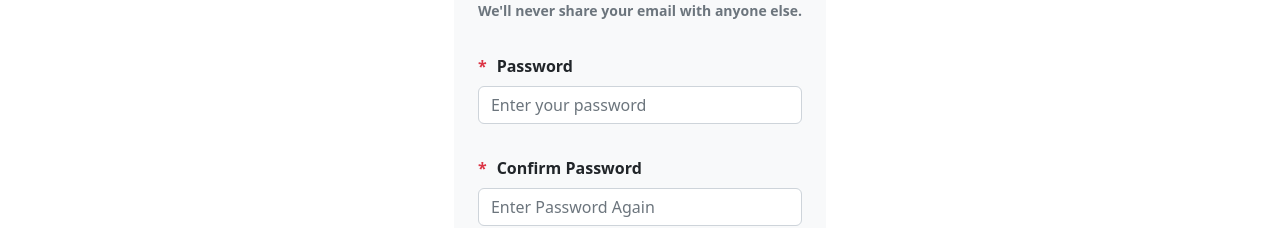
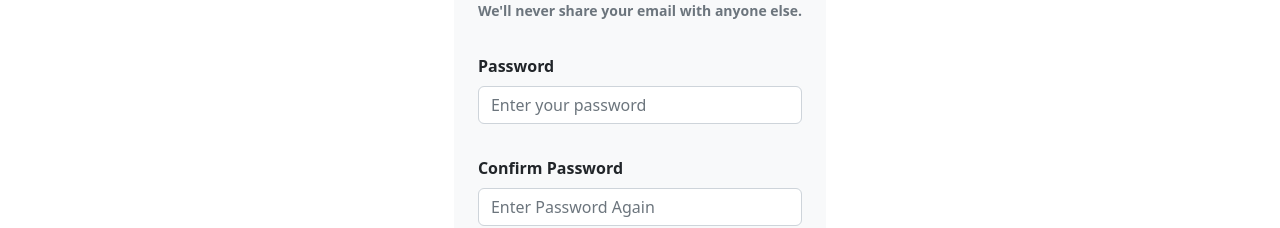
Before and after one commit to alaska25/mbctoda, a React (Create React App) app: page /register in a window 1280 px wide. Shown: the part 573-801 px from the top of the page. Built offline with nearby package versions, Linux system fonts and the light colour scheme; no server answers; a web font is replaced by a local one.

Commit message:
new code

```diff
--- a/src/pages/Register.js
+++ b/src/pages/Register.js
@@ -172,13 +172,13 @@ export default function Register(){
 						      </Form.Group>
 
 						      <Form.Group className="p-3" controlId="password1">
-						        <Form.Label>Password<span className="text-danger">*</span>
+						        <Form.Label>Password
 						        </Form.Label>
 						        <Form.Control type="password" placeholder="Enter your password" value={password1} onChange={e => setPassword1(e.target.value)}/>
 						      </Form.Group>
 
 						      <Form.Group className="p-3" controlId="password2">
-						        <Form.Label>Confirm Password<span className="text-danger">*</span></Form.Label>
+						        <Form.Label>Confirm Password</Form.Label>
 						        <Form.Control type="password" placeholder="Enter Password Again " value={password2} onChange={e => setPassword2(e.target.value)}/>
 						      </Form.Group>
 						  <MDBCheckbox name='flexCheck' value='' label='By clicking Sign Up, you agree to our ' required/>Terms and Privacy Policy. <br/><br/>
```
